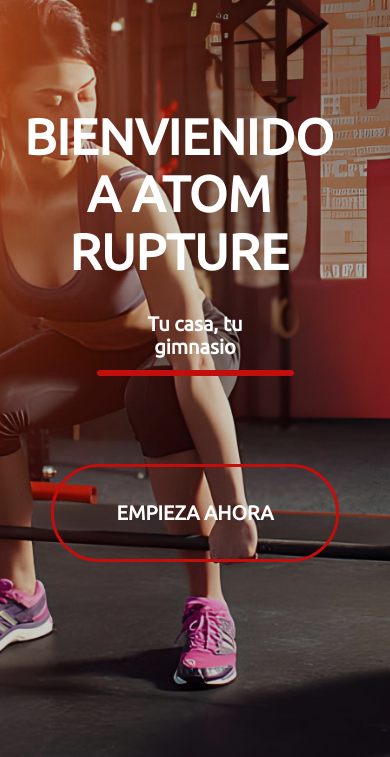
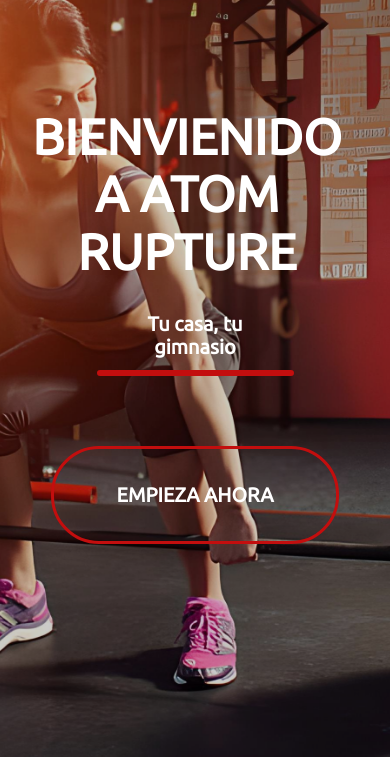
Before and after one commit to AtomRupture/proyecto_rupture, a PHP site: page / in a window 390 px wide. Shown: the part 87-844 px from the top of the page. Run offline with PHP 8.4, Linux system fonts and the light colour scheme; some libraries are stand-ins or nearby versions; grey boxes are pictures that could not be loaded.

Commit message:
Mas resposive
Se mejoro la adaptación a pantallas móviles del menú hamburguesa y otros elementos.

```diff
--- a/css/style.css
+++ b/css/style.css
@@ -100,7 +100,6 @@ header{
 
 }
 
-
 .logo{
     max-width: 7rem;
 }
@@ -171,19 +170,17 @@ header{
         position: absolute;
         top: 0;
         right: 0;
-        bottom: 0;
-        height: fit-content !important;;
+        bottom: 1;
         background-color: black;
         background-size: cover;
         padding: 2rem;
         box-shadow: 0 0 0 100vmax rgba(0, 0, 0, 0.5);
-
+        max-height: 40rem;
     }
     .nav.visible{
         opacity: 1;
         visibility: visible;
     }
-
 
 
 
@@ -203,8 +200,37 @@ header{
         max-width: 10rem;
     }
 
+
 }
 
+@media screen and (max-width:500px){
+    .Text_princp{
+        font-size: 300px;
+        margin-left: 1rem;
+        max-width: 60rem;
+
+    }
+}
+
+@media screen and (max-height:400rem){
+
+    .nav.nav.visible{
+        display: block;
+        position: absolute;
+        top: 0;
+        right: 0;
+        bottom: -50rem;
+        max-height: 110rem;
+
+    }
+
+    .c-mu{
+        padding-left: 6rem;
+        padding-bottom: 4rem;
+        transition: 5s ease-in-out;
+    }
+
+}
 .Text_princp{
     text-align: center;
     padding: 3rem;
@@ -249,6 +275,12 @@ header{
     padding: 60px 0;
 }
 
+.bt{
+    text-align: center;
+    padding: 60px 0;
+    margin: 1rem;
+}
+
 .emp-ahr{
     display: inline;
     vertical-align: middle;
@@ -267,7 +299,7 @@ header{
     margin-left: 0rem;
     position: static;
     transition: .50s;
-    margin-top: -1.5rem;
+    margin-top: -10rem;
 
   }
 
--- a/index.html
+++ b/index.html
@@ -35,14 +35,18 @@
     <section>
         <div class="b3">
         <h1 class="Text_princp">BIENVIENIDO A ATOM RUPTURE</h1>
+        <div class="btt">
         <h2 class="text_second">Tu casa, tu gimnasio</h2>
+        </div>
         <div class="l1">
         <hr class="line-1">
         </div>
+        <div class="bt">
         <button class="emp-ahr">
             EMPIEZA AHORA
         </button>
         </div>
+        </div>
     </section>
 </body>
 </html>
```
